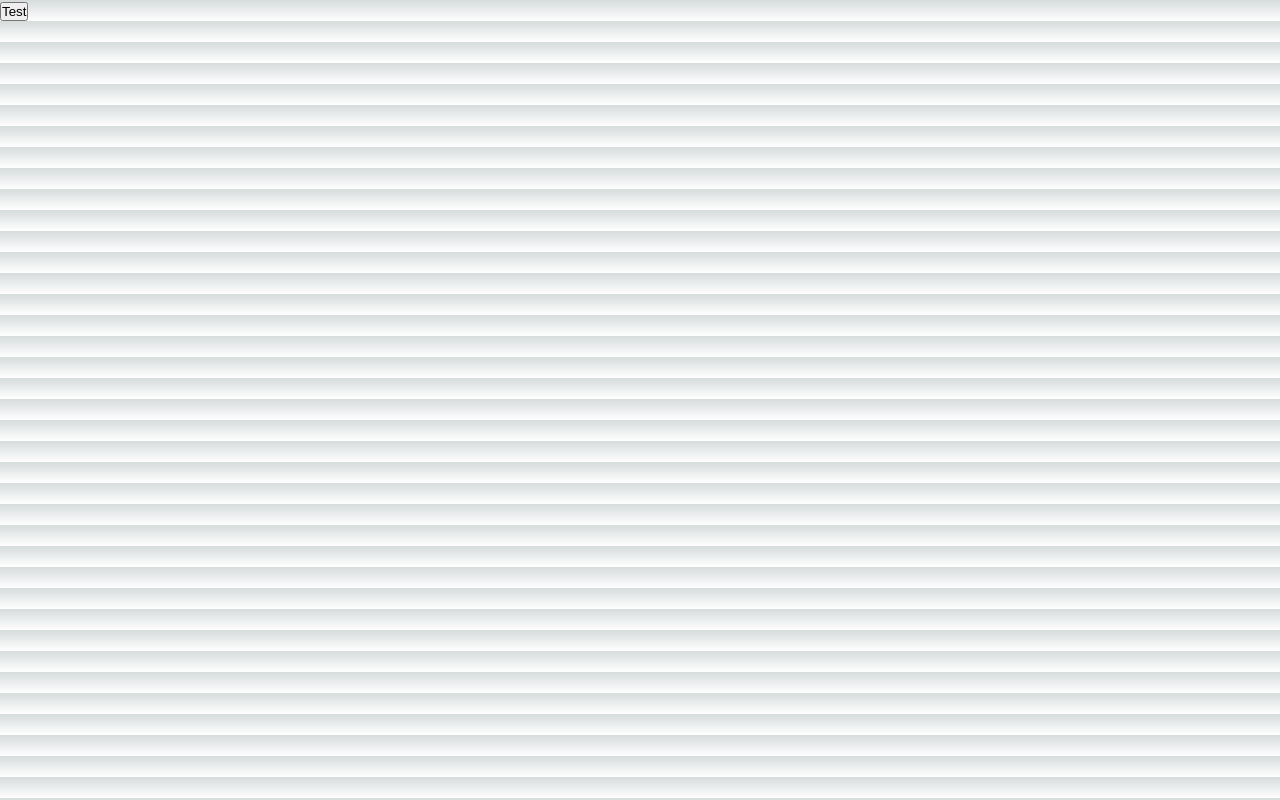
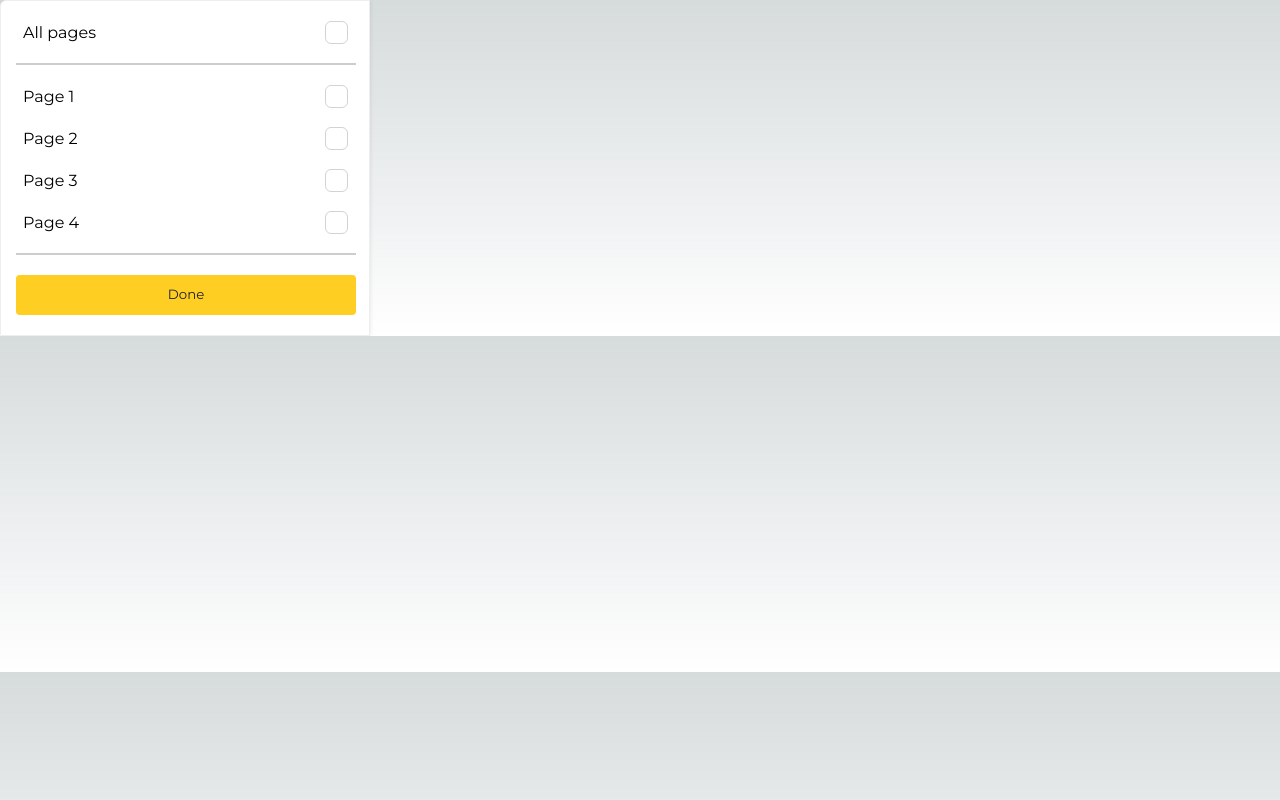
Before and after one commit to JohnAndrewPurio/frontend, a Next.js app: page / in a window 1280 px wide. Built offline with nearby package versions, Linux system fonts and the light colour scheme.

Commit message:
Added page

```diff
--- a/src/app/layout.tsx
+++ b/src/app/layout.tsx
@@ -1,12 +1,10 @@
 import type { Metadata } from "next";
-import { Inter } from "next/font/google";
 import "./globals.css";
 
-const inter = Inter({ subsets: ["latin"] });
 
 export const metadata: Metadata = {
-  title: "Create Next App",
-  description: "Generated by create next app",
+  title: "Ellty Frontend",
+  description: "Test Assignment",
 };
 
 export default function RootLayout({
@@ -20,8 +18,9 @@ export default function RootLayout({
         <link rel="preconnect" href="https://fonts.googleapis.com" />
         <link rel="preconnect" href="https://fonts.gstatic.com" crossOrigin="" />
         <link href="https://fonts.googleapis.com/css2?family=Montserrat&display=swap" rel="stylesheet" />
+        <link rel="stylesheet" href="https://fonts.googleapis.com/css2?family=Material+Symbols+Outlined:opsz,wght,FILL,GRAD@20..48,100..700,0..1,-50..200" />
       </head>
-      <body className={inter.className}>{children}</body>
+      <body>{children}</body>
     </html>
   );
 }
--- a/src/app/page.tsx
+++ b/src/app/page.tsx
@@ -1,8 +1,18 @@
+'use client'
+
+import Frame from "@/stories/Frame";
+
+const pages = {
+  1: "Page 1",
+  2: "Page 2",
+  3: "Page 3",
+  4: "Page 4",
+}
 
 export default function Home() {
   return (
     <main>
-      <button className="montserrat-default">Test</button>
+      <Frame pages={pages} />
     </main>
   );
 }
--- a/src/stories/CheckBox.tsx
+++ b/src/stories/CheckBox.tsx
@@ -1,16 +1,21 @@
-import { useState } from 'react'
+import { MutableRefObject, useState } from 'react'
 import './checkbox.css'
 
 interface CheckBoxProps {
+    name?: string
+    ref?: MutableRefObject<HTMLInputElement>,
     size?: "small" | "medium"
 }
 
-export default function CheckBox({ size = "medium" }: CheckBoxProps) {
+export default function CheckBox({ size = "medium", ref, name }: CheckBoxProps) {
     const [clicking, setClicking] = useState(false);
 
+    const onPress = () => setClicking(true)
+    const onRelease = () => setClicking(false)
+
     return (
-        <label className={`ellty-checkbox ${size}`} onMouseDown={() => setClicking(true)} onMouseUp={() => setClicking(false)}>
-            <input type="checkbox" />
+        <label aria-label={name} className={`ellty-checkbox ${size}`} onMouseDown={onPress} onMouseUp={onRelease}>
+            <input ref={ref} type="checkbox" name={name} />
             <div className={`container ${clicking ? "clicking" : ""} ${size}`}>
                 <span className='material-symbols-outlined checkmark'>
                     check
--- a/src/stories/Frame.tsx
+++ b/src/stories/Frame.tsx
@@ -1,21 +1,75 @@
+import { useEffect, useRef, useState } from "react"
 import Bar from "./Bar"
 import { Button } from "./Button"
 import Item from "./Item"
 import "./frame.css"
 
-export default function Frame() {
+interface FrameProps {
+    pages: {
+        [key: string]: string
+    }
+}
+
+export default function Frame({ pages }: FrameProps) {
+    const [allPages, setAllPages] = useState(false);
+    const formRef = useRef<HTMLFormElement>(null)
+    const allPagesRef = useRef<HTMLFormElement>(null)
+
+    useEffect(() => {
+        formRef.current?.addEventListener("change", () => {
+            const formData = new FormData(formRef.current as HTMLFormElement);
+            const data = Object.fromEntries(formData.entries());
+
+            const allPagesSelected = Object.entries(data).length === Object.entries(pages).length
+            setAllPages(allPagesSelected)
+        })
+
+        allPagesRef.current?.addEventListener("change", () => {
+            const formData = new FormData(allPagesRef.current as HTMLFormElement);
+            const data = Object.fromEntries(formData.entries());
+
+            const allPagesSelected = !!Object.entries(data).length;
+            setAllPages(allPagesSelected)
+
+            const pages = Array.from(formRef.current?.getElementsByTagName("input") || []);
+
+            if (!allPagesSelected) {
+                for (const page of pages) {
+                    page.checked = false
+                }
+            }
+        })
+    }, [])
+
+    useEffect(() => {
+        const allPagesSelected = Array.from(allPagesRef.current?.getElementsByTagName("input") || []);
+        const pages = Array.from(formRef.current?.getElementsByTagName("input") || []);
+
+        for (const page of allPagesSelected) {
+            page.checked = allPages;
+        }
+
+        for (const page of pages) {
+            if (allPages) {
+                page.checked = true
+            }
+        }
+    }, [allPages])
+
     return (
         <div className="frame">
-            <div className="wrapper">
+            <form ref={allPagesRef} className="wrapper">
                 <Item label="All pages" />
-            </div>
+            </form>
             <Bar />
-            <Item label="Page 1" />
-            <Item label="Page 2" />
-            <Item label="Page 3" />
-            <Item label="Page 4" />
+            <form ref={formRef} className="wrapper">
+                {
+                    Object.entries(pages).map(([key, value]) => (
+                        <Item key={key} label={value} />
+                    ))
+                }
+            </form>
             <Bar />
-
             <div className="submit">
                 <Button label="Done" />
             </div>
--- a/src/stories/Item.tsx
+++ b/src/stories/Item.tsx
@@ -1,17 +1,21 @@
+import { MutableRefObject } from "react"
 import CheckBox from "./CheckBox"
 import "./item.css"
 
 interface ItemProps {
     label: string
+    checkboxRef?: MutableRefObject<HTMLInputElement>
 }
 
 export default function Item({
-    label
+    label, checkboxRef
 }: ItemProps) {
     return (
         <div className="ellty-item">
             <label>{label}</label>
-            <CheckBox size="small" />
+            <div className="box-wrapper">
+                <CheckBox name={label} ref={checkboxRef} size="small" />
+            </div>
         </div>
     )
 }
--- a/src/stories/checkbox.css
+++ b/src/stories/checkbox.css
@@ -1,6 +1,8 @@
 .ellty-checkbox {
     display: block;
     position: relative;
+    top: 6.5px;
+    left: 6px;
     cursor: pointer;
 
     -webkit-user-select: none;
--- a/src/stories/frame.css
+++ b/src/stories/frame.css
@@ -1,8 +1,6 @@
 .frame {
-    width: Hug (370px)px;
+    width:  370px;
     height: Hug (326px)px;
-    top: 85px;
-    left: 104px;
     padding: 10px 0px 10px 0px;
     gap: 0px;
     border-radius: 6px 0px 0px 0px;
--- a/src/stories/item.css
+++ b/src/stories/item.css
@@ -1,6 +1,6 @@
 .ellty-item {
     background-color: #fff;
-    max-width: 370px;
+    width: Hug (370px)px;
     height: 42px;
 
     font-family: "Montserrat", sans-serif;
@@ -11,3 +11,8 @@
 
     padding: 8px 15px 8px 22px;
 }
+
+.box-wrapper {
+    height: 35px;
+    width: 35px;
+}
```
Also changed, not shown: 1 other file (tests, documents, lock files or other folders).
